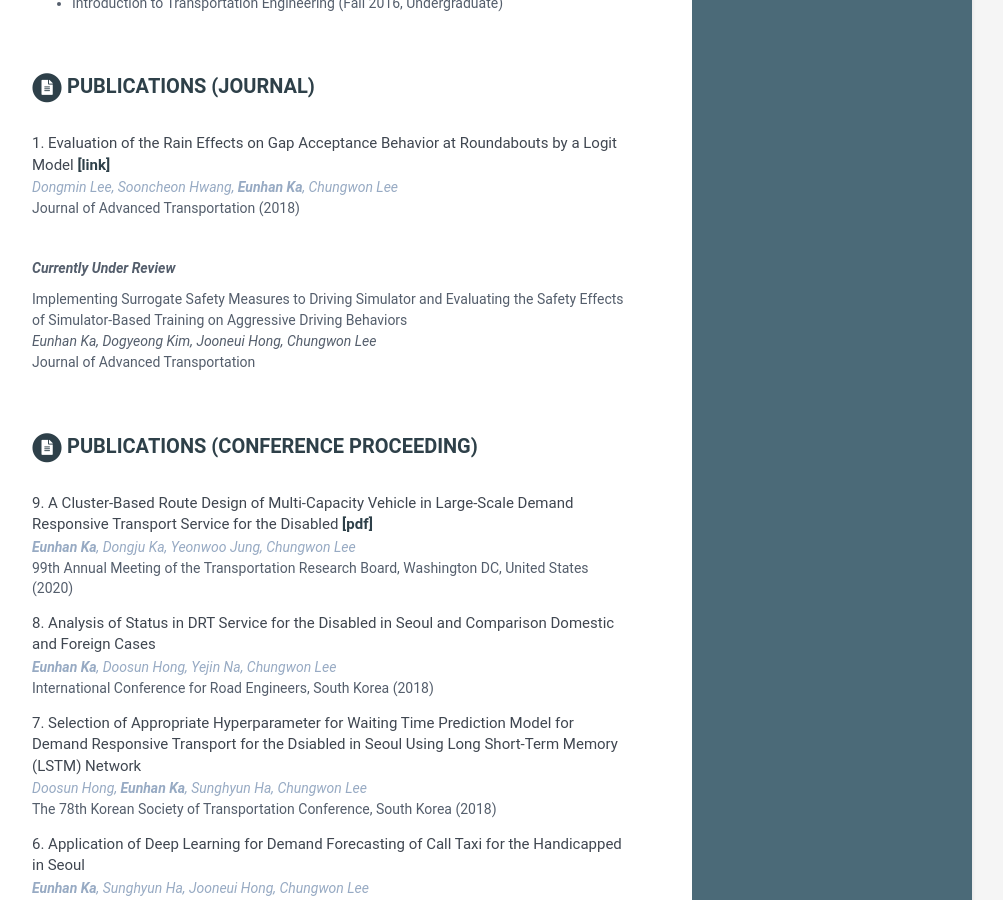
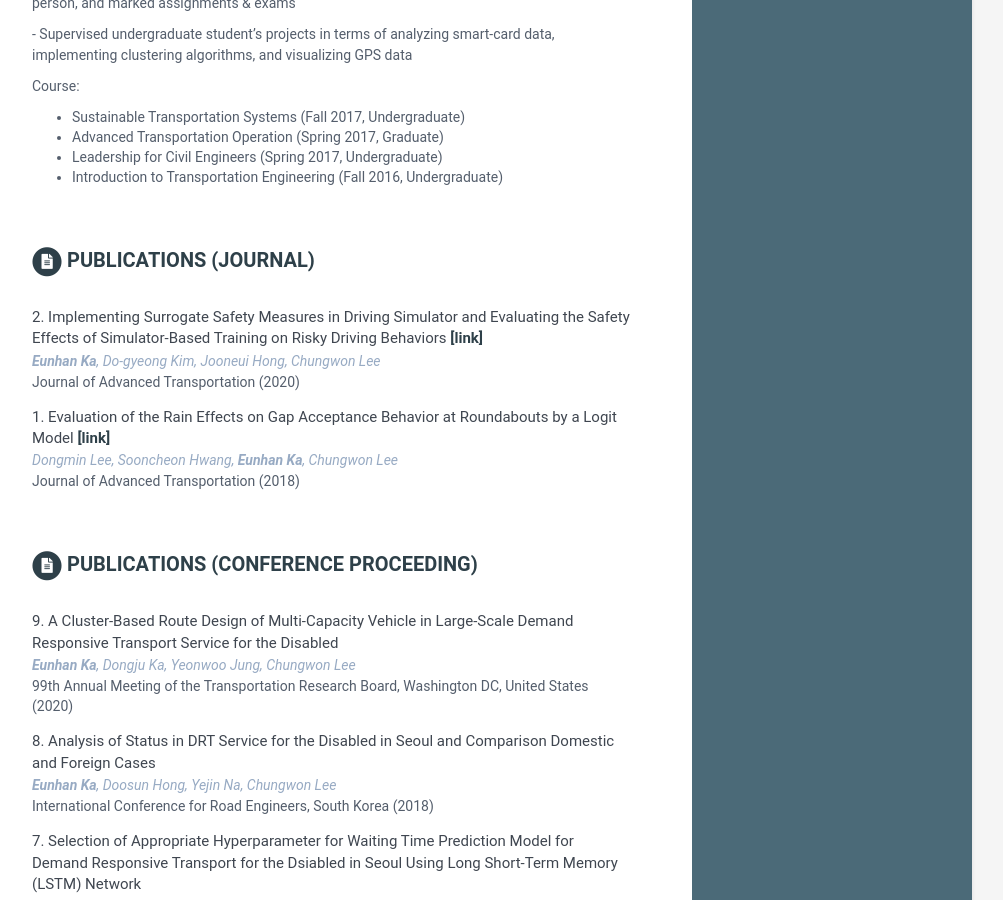
Before and after one commit to eunhanka/eunhanka.github.io, a Jekyll site: the page built from index.html, in a window 1280 px wide and 900 px high, scrolled down 2204 px. Shown: the whole window, without its empty margins (168-1171 px from the left). Built offline with Jekyll 4.4.1, drawn with Linux system fonts in a browser that asks for light colours; some of the changed text lies outside the part shown.

Commit message:
Update data.yml

```diff
--- a/_data/data.yml
+++ b/_data/data.yml
@@ -14,7 +14,7 @@
 
     # Sidebar links
     email: kaeunhan@snu.ac.kr
-    phone: +82-10-4925-7793
+    phone:
     website: eunhanka.github.io #do not add http://
     linkedin: #kaeunhan
     github:
@@ -62,7 +62,14 @@
 
 research_experiences:
     - role: Researcher
-      time: Mar. 2018 - Present
+      time: Jan2020- Present
+      company: <i>Institute of Engineering, Seoul National University</i>
+      details: |
+        <p> - Contribute to the preparation grant proposals for government-funded research projects</p>
+        <p> - Collaborate and coordinate with faculty members, businessmen, researchers, and fellow graduate students across institutes to develop proposals (with University of Seoul, Radius Corporation, Korea Land & Housing Institute)</p>
+
+    - role: Researcher
+      time: Mar. 2018 - Dec. 2019
       company: <i>Institute of Construction and Environmental Engineering, Seoul National University</i>
       details: |
         <p> - Develop optimal operation strategies of Mobility-as-a-Service (MaaS) for the mobility impaired (such as disabled or elderly people)</p>
@@ -110,18 +117,22 @@
 publications:
     title: <b>Publications (Journal)</b>
     intro: |
+    papers:
+      - title: 2. Implementing Surrogate Safety Measures in Driving Simulator and Evaluating the Safety Effects of Simulator-Based Training on Risky Driving Behaviors <a href="https://doi.org/10.1155/2020/7525721" target="_blank"> <b>[link]</b> </a>
+        authors: <b>Eunhan Ka</b>, Do-gyeong Kim, Jooneui Hong, Chungwon Lee
+        conference: Journal of Advanced Transportation (2020)
 
-    papers:
       - title: 1. Evaluation of the Rain Effects on Gap Acceptance Behavior at Roundabouts by a Logit Model <a href="https://doi.org/10.1155/2018/2726732" target="_blank"> <b>[link]</b> </a>
         authors: Dongmin Lee, Sooncheon Hwang, <b>Eunhan Ka</b>, Chungwon Lee
-        conference: Journal of Advanced Transportation (2018)<br><br><br><p><i><b>Currently Under Review</b></i></p><p>Implementing Surrogate Safety Measures to Driving Simulator and Evaluating the Safety Effects of Simulator-Based Training on Aggressive Driving Behaviors<br><i>Eunhan Ka, Dogyeong Kim, Jooneui Hong, Chungwon Lee</i><br>Journal of Advanced Transportation</p>
+        conference: Journal of Advanced Transportation (2018)
+
 
 
 con_publications:
     title: <b>Publications (Conference Proceeding)</b>
     intro: |
     papers:
-      - title: 9. A Cluster-Based Route Design of Multi-Capacity Vehicle in Large-Scale Demand Responsive Transport Service for the Disabled <a href="https://eunhanka.github.io/TRB2020_DBSCAN_Draft.pdf" target="_blank"> <b>[pdf]</b> </a>
+      - title: 9. A Cluster-Based Route Design of Multi-Capacity Vehicle in Large-Scale Demand Responsive Transport Service for the Disabled
         authors: <b>Eunhan Ka</b>, Dongju Ka, Yeonwoo Jung, Chungwon Lee
         conference: 99th Annual Meeting of the Transportation Research Board, Washington DC, United States (2020)
 
```
